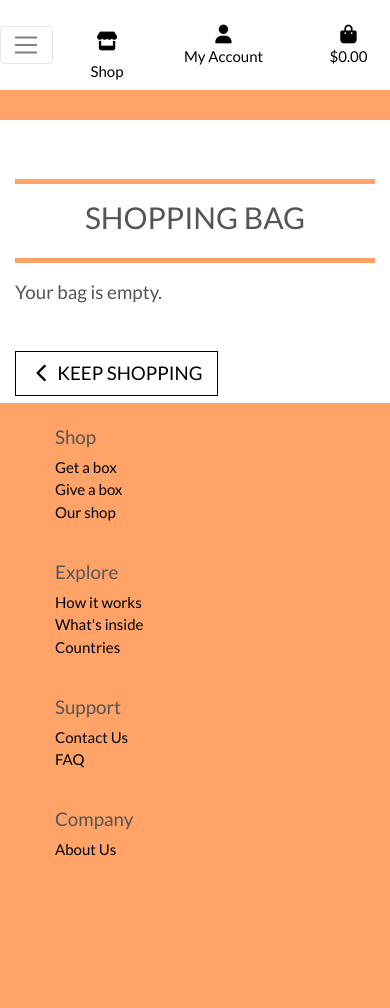
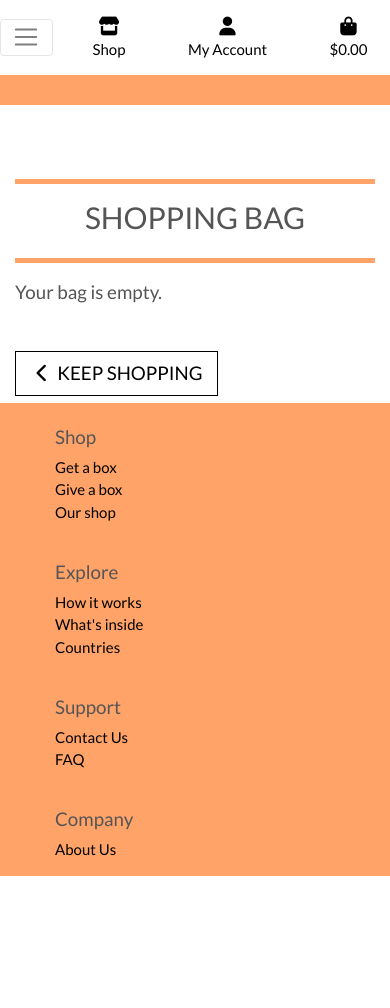
Before and after one commit to ceciliabinck/taste-world-snacks, a Django app: page /bag/ in a window 390 px wide. Before the commit the page ends 856 px from the top, so only its background shows below. Run offline with Django 3.2, Linux system fonts and the light colour scheme; some libraries are stand-ins or nearby versions.

Commit message:
Removed the a tag around shop link in mobile header and tried to fix footer

```diff
--- a/static/css/base.css
+++ b/static/css/base.css
@@ -1,5 +1,6 @@
 html {
     color: #000;
+    height: 100%;
 }
 
 /* index page */
@@ -47,6 +48,9 @@ body {
     margin-top: 164px;
     color: #555;
     font-family: 'lato';
+    min-height: 100%;
+    display: flex;
+    flex-direction: column;
 }
 
 /* from Bulma */
--- a/templates/includes/mobile-top-header.html
+++ b/templates/includes/mobile-top-header.html
@@ -1,10 +1,8 @@
 <li class="list-inline-item">
-    <a class="text-black nav-link d-block d-lg-none" href="#">
-        <div class="text-center">
-            <div><i class="fas fa-store fa-lg"></i></div>
-            <a class="my-0 text-black d-block d-lg-none" href="{% url 'shop' %}">Shop</a>
-        </div>
-    </a>
+    <div class="text-center text-black nav-link d-block d-lg-none">
+        <div><i class="fas fa-store fa-lg"></i></div>
+        <a class="my-0 text-black" href="{% url 'shop' %}">Shop</a>
+    </div>
 </li>
 <li class="list-inline-item dropdown">
     <a class="text-black nav-link d-block d-lg-none" href="#" id="user-options" data-toggle="dropdown" aria-haspopup="true" aria-expanded="false">
```
